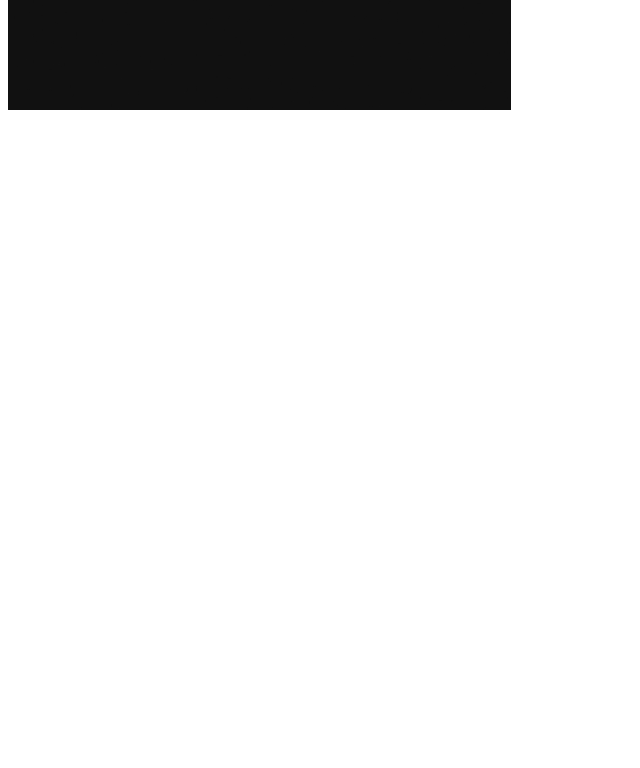
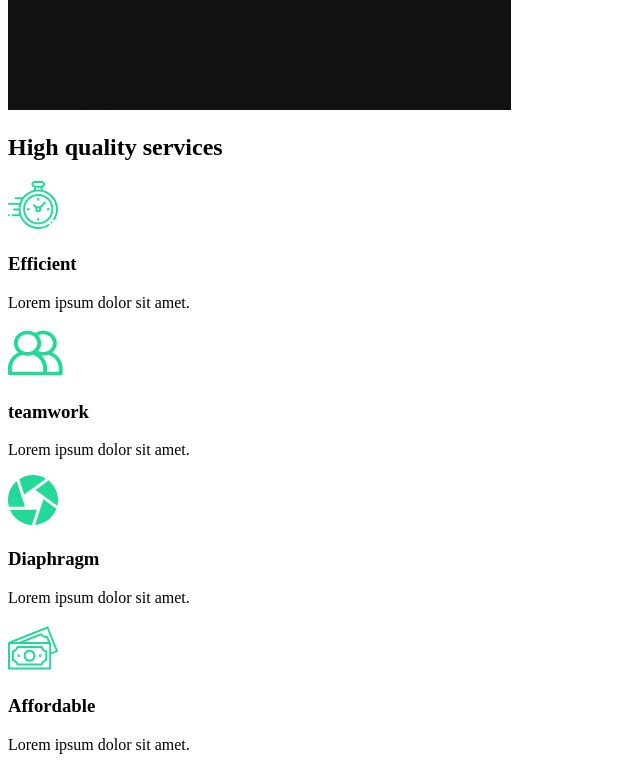
Before and after one commit to jermondprince/react-course-capture, a React (Create React App) app: page / in a window 1280 px wide. Shown: the part 860-1628 px from the top of the page, without its empty margins (0-640 px from the left). Before the commit the page ends 982 px from the top, so only its background shows below. Built offline with nearby package versions, Linux system fonts and the light colour scheme.

Commit message:
3. Service Section

```diff
--- /dev/null
+++ b/src/components/ServiceSection.js
@@ -0,0 +1,55 @@
+import React from "react";
+
+// Import Icons
+import clock from "../img/clock.svg";
+import diaphragm from "../img/diaphragm.svg";
+import money from "../img/money.svg";
+import teamwork from "../img/teamwork.svg";
+import home2 from "../img/home2.png";
+
+const ServicesSection = () => {
+  return (
+    <div className="services">
+      <div className="description">
+        <h2>
+          High <span>quality</span> services
+        </h2>
+        <div className="cards">
+          <div className="card">
+            <div className="icon">
+              <img src={clock} alt="clock" />
+              <h3>Efficient</h3>
+            </div>
+            <p>Lorem ipsum dolor sit amet.</p>
+          </div>
+          <div className="card">
+            <div className="icon">
+              <img src={teamwork} alt="teamwork" />
+              <h3>teamwork</h3>
+            </div>
+            <p>Lorem ipsum dolor sit amet.</p>
+          </div>
+          <div className="card">
+            <div className="icon">
+              <img src={diaphragm} alt="diaphragm" />
+              <h3>Diaphragm</h3>
+            </div>
+            <p>Lorem ipsum dolor sit amet.</p>
+          </div>
+          <div className="card">
+            <div className="icon">
+              <img src={money} alt="money" />
+              <h3>Affordable</h3>
+            </div>
+            <p>Lorem ipsum dolor sit amet.</p>
+          </div>
+        </div>
+      </div>
+      <div className="image">
+        <img src={home2} alt="home2" />
+      </div>
+    </div>
+  );
+};
+
+export default ServicesSection;
--- a/src/pages/AboutUs.js
+++ b/src/pages/AboutUs.js
@@ -2,9 +2,15 @@
 
 // Page Components
 import AboutSection from "../components/AboutSection";
+import ServicesSection from "../components/ServiceSection";
 
 const AboutUs = () => {
-  return <AboutSection />;
+  return (
+    <>
+      <AboutSection />
+      <ServicesSection />
+    </>
+  );
 };
 
 export default AboutUs;
```
